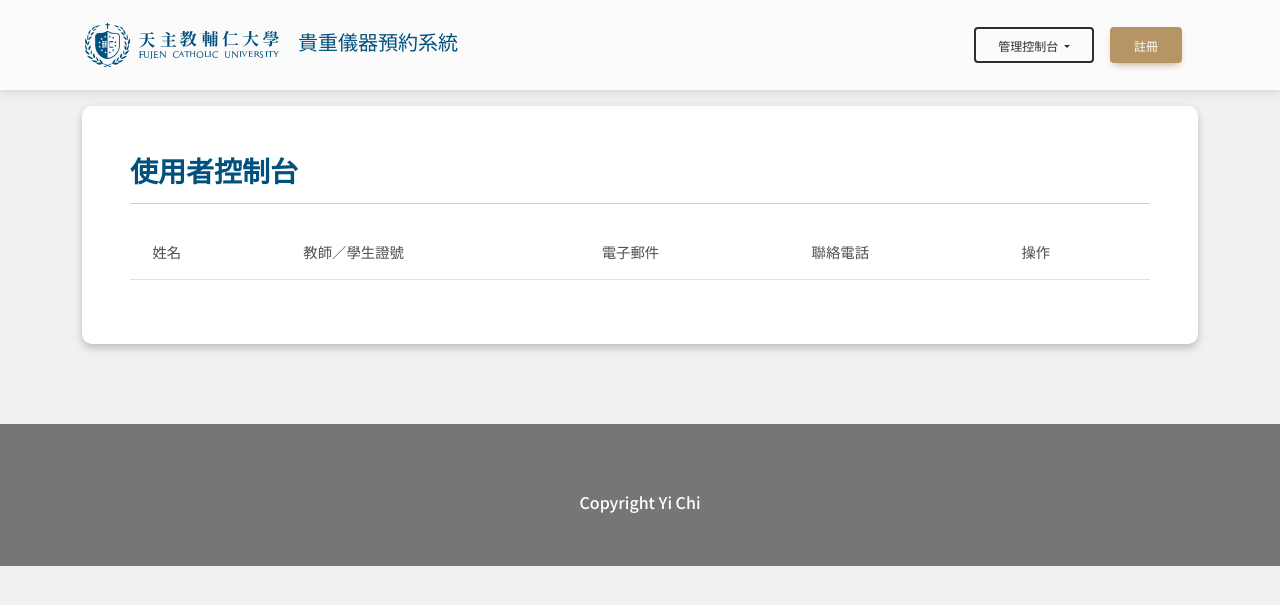
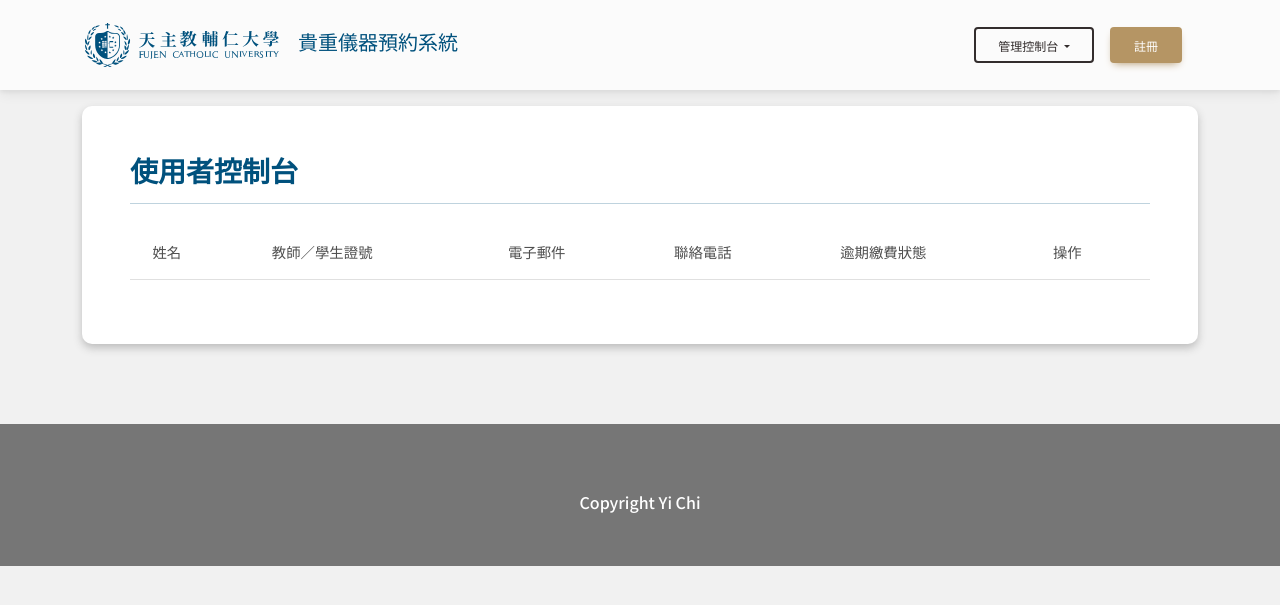
Before and after one commit to chiyi4488/WebThusPFE, a Jekyll site: the page built from pages/manageUsers.html, in a window 1280 px wide. Shown: the top 605 px of the page. Built offline with Jekyll 4.4.1, drawn with Linux system fonts in a browser that asks for light colours.

Commit message:
Update manageUsers.html to display overdue payment status in user table

```diff
--- a/pages/manageUsers.html
+++ b/pages/manageUsers.html
@@ -13,6 +13,7 @@
                     <th scope="col">教師／學生證號</th>
                     <th scope="col">電子郵件</th>
                     <th scope="col">聯絡電話</th>
+                    <th scope="col">逾期繳費狀態</th>
                     <th scope="col">操作</th>
                 </tr>
             </thead>
@@ -33,13 +34,15 @@
             </div>
             <div class="col mb-3" id="saveButtonContainer" style="display: none;">
                 <div class="d-grid">
-                    <button type="button" class="btn btn-primary btn-lg" id="saveButton" data-mdb-ripple-init>儲存</button>
+                    <button type="button" class="btn btn-primary btn-lg" id="saveButton"
+                        data-mdb-ripple-init>儲存</button>
                 </div>
             </div>
             <div class="col mb-3" id="editButtonContainer">
                 <div class="d-grid">
                     <div class="btn-group" role="group" aria-label="Basic example">
-                        <button type="button" class="btn btn-warning btn-lg" id="editButton" data-mdb-ripple-init>編輯資料</button>
+                        <button type="button" class="btn btn-warning btn-lg" id="editButton"
+                            data-mdb-ripple-init>編輯資料</button>
                     </div>
                 </div>
             </div>
@@ -78,6 +81,10 @@
                                     <td>密碼</td>
                                     <td id="detailsPassword">載入中...</td>
                                 </tr>
+                                <tr>
+                                    <td>逾期繳費狀態</td>
+                                    <td id="detailsOverdue">載入中...</td>
+                                </tr>
                             </tbody>
                         </table>
                     </div>
@@ -91,21 +98,31 @@
 <script>
     $(document).ready(function () {
         const userDataKey = 'userData';
+        const rentInfoKey = 'rentInfoList';
         let currentEditIndex = null;
         let isEditing = false;
 
         function loadUserInfo() {
             const userDataList = JSON.parse(localStorage.getItem(userDataKey)) || [];
+            const rentInfoList = JSON.parse(localStorage.getItem(rentInfoKey)) || [];
             const tbody = $('#userInfoTableBody');
             tbody.empty();
             userDataList.forEach((info, index) => {
+                const overdueCount = rentInfoList.filter(rent => rent.id === info.idNumber && rent.status === '繳費逾期').length;
                 const row = `
                     <tr data-index="${index}">
                         <td class="text-overflow">${info.name || 'N/A'}</td>
                         <td class="text-overflow">${info.idNumber || 'N/A'}</td>
                         <td class="text-overflow">${info.email || 'N/A'}</td>
                         <td class="text-overflow">${info.phone || 'N/A'}</td>
-                        <td><button type="button" class="btn btn-secondary btn-sm" onclick="viewDetails(${index})" data-mdb-ripple-init ${isEditing ? 'disabled' : ''}><i class="bi bi-eye-fill"></i></button></td>
+                        <td class="text-overflow">
+                            ${overdueCount === 0 ? '<span class="badge badge-success" style="font-size: 14px;">全數已繳</span>' : '<span class="badge badge-danger link-danger" style="font-size: 14px;">' + overdueCount + ' 項未繳</span>'}
+                        </td>
+                        <td>
+                            <button type="button" class="btn btn-secondary btn-sm" onclick="viewDetails(${index})" data-mdb-ripple-init ${isEditing ? 'disabled' : ''}>
+                                <i class="bi bi-eye-fill"></i>
+                            </button>
+                        </td>
                     </tr>
                 `;
                 tbody.append(row);
@@ -114,12 +131,15 @@
 
         window.viewDetails = function (index) {
             const userDataList = JSON.parse(localStorage.getItem(userDataKey)) || [];
+            const rentInfoList = JSON.parse(localStorage.getItem(rentInfoKey)) || [];
             const info = userDataList[index];
+            const overdueCount = rentInfoList.filter(rent => rent.id === info.idNumber && rent.status === '繳費逾期').length;
             $('#detailsName').text(info.name || 'N/A');
             $('#detailsID').text(info.idNumber || 'N/A');
             $('#detailsEmail').text(info.email || 'N/A');
             $('#detailsPhone').text(info.phone || 'N/A');
             $('#detailsPassword').text(info.password || 'N/A');
+            $('#detailsOverdue').html(`${overdueCount === 0 ? '<span class="badge badge-success" style="font-size: 14px;">全數已繳</span>' : '<span class="badge badge-danger link-danger" style="font-size: 14px;">' + overdueCount + ' 項未繳</span>'}`);
             currentEditIndex = index;
 
             $('#userTableCol').hide();
```
